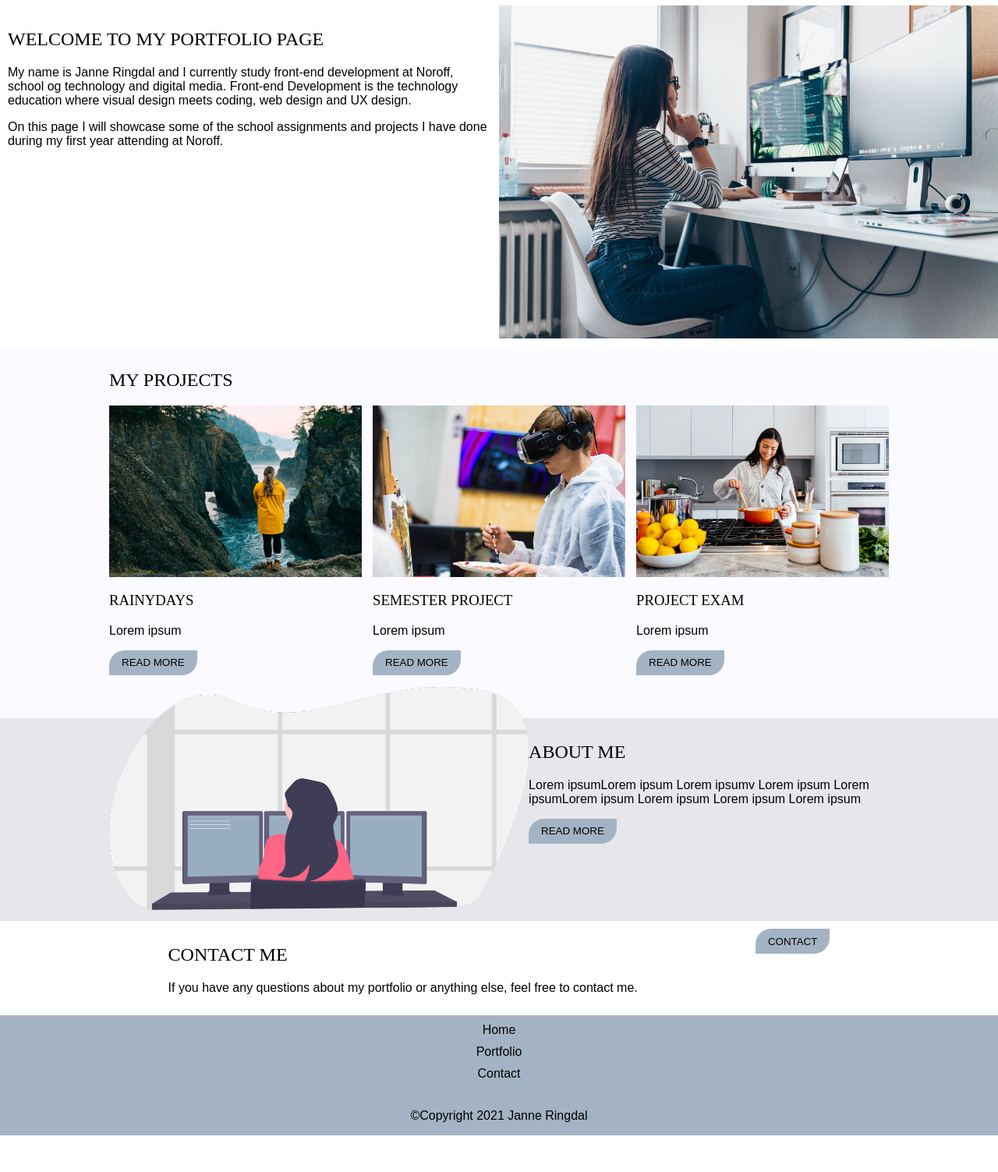
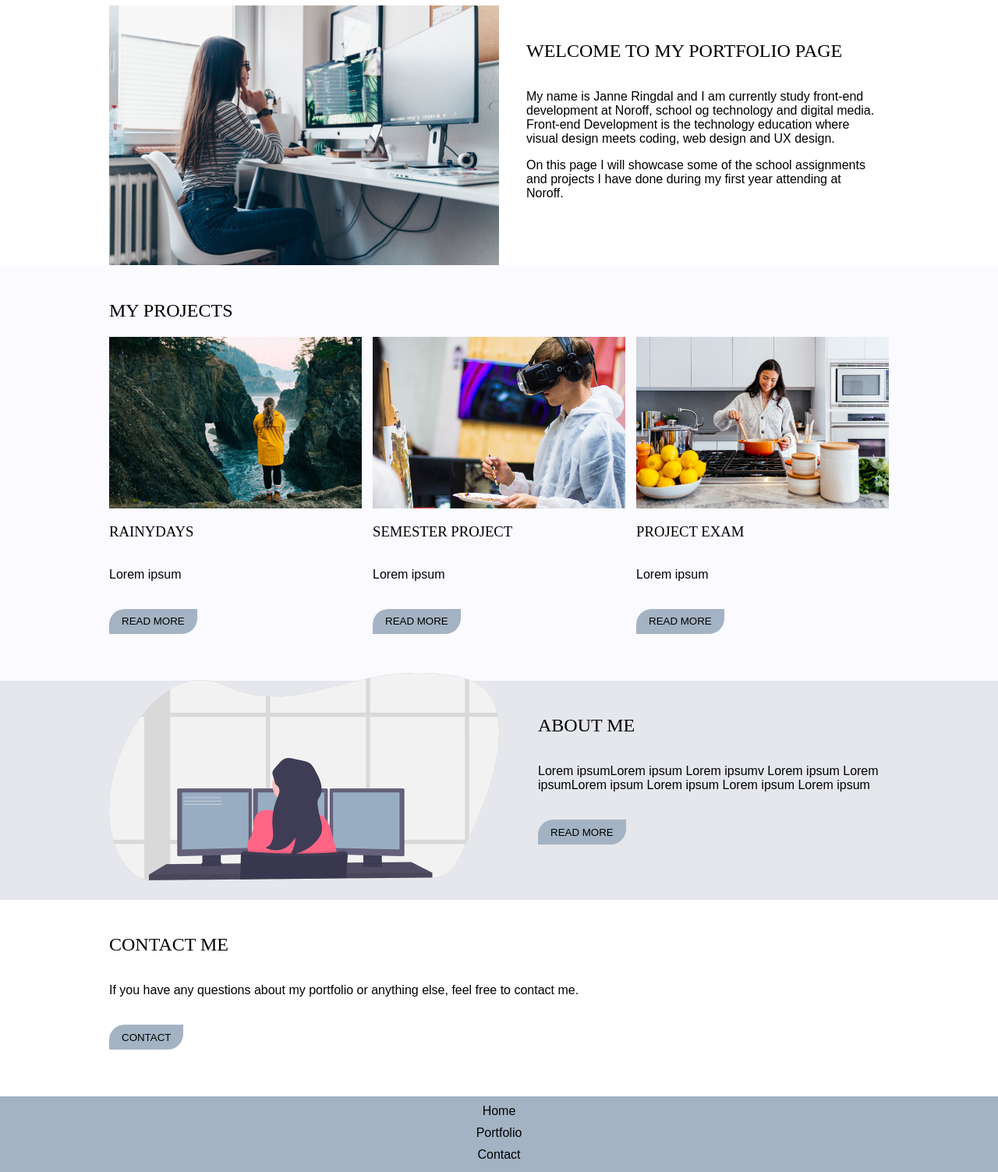
Before and after one commit to Janne-R/portfolio1, a plain HTML site: page index.html in a window 1280 px wide. Shown: the part 87-1590 px from the top of the page at 78% size. Before the commit the page ends 1543 px from the top, so only its background shows below. Drawn offline with Linux system fonts and the light colour scheme.

Commit message:
styling index page done

```diff
--- a/css/index.css
+++ b/css/index.css
@@ -1,21 +1,23 @@
-.home-hero {
+.hero_img {
   object-fit: cover;
   width: 100vw;
 }
 
 .projects {
   background-color: var(--color-light);
-  padding-bottom: 45px;
 }
 
-.hello {
+.about {
   background-color: var(--color-medium);
+}
+
+.about_content {
+  display: inline-block;
 }
 
 .illustration {
   width: 100%;
-  margin-top: -50px;
-  margin-right: 10px;
+  margin-top: -35px;
 }
 
 .bg-img {
@@ -27,19 +29,14 @@
   align-items: center;
 }
 
-.img-rainydays {
+.img_rainydays {
   background-image: url(../images/lady-yellow-rain.png);
 }
 
-.img-semester-project {
+.img_semesterProject {
   background-image: url(../images/billetto.jpg);
 }
 
-.img-exam {
+.img_exam {
   background-image: url(../images/jenny.jpg);
 }
-
-.contact {
-  display: flex;
-  justify-content: space-around;
-}
--- a/css/media.css
+++ b/css/media.css
@@ -1,5 +1,5 @@
 @media (min-width: 480px) {
-  .projects-list {
+  .projects_list {
     display: grid;
     grid-template-columns: 1fr 1fr;
     grid-gap: 14px;
@@ -7,35 +7,50 @@
 }
 
 @media (min-width: 768px) {
-  .hero {
-    display: flex;
-    flex-direction: row-reverse;
-    margin-bottom: 10px;
-  }
-
-  .home-hero {
-    width: 50vw;
-  }
-
-  .header-content,
-  .content {
+  .header_content,
+  .projects_content,
+  .hero,
+  .about_content,
+  .contact_content {
     max-width: 1000px;
     margin: auto;
   }
 
-  .hamburger-button {
+  .hero {
+    display: flex;
+  }
+
+  .hero_img {
+    width: 50%;
+    margin-right: 25px;
+  }
+
+  .button_hamburger {
     display: none;
   }
 
-  .nav-ul {
+  .nav {
     display: flex;
     flex-direction: row;
   }
-  .projects-list {
+
+  .projects_list {
     grid-template-columns: 1fr 1fr 1fr;
   }
 
-  .who-is {
+  .illustration {
+    width: 50%;
+  }
+
+  .about_content {
     display: flex;
   }
+
+  .about_text {
+    margin-left: 25px;
+  }
+
+  .illustration {
+    margin-right: 25px;
+  }
 }
--- a/css/styles.css
+++ b/css/styles.css
@@ -13,6 +13,11 @@ h4 {
   font-family: "Abolition", serif;
   font-weight: 500;
   text-transform: uppercase;
+  display: inline-block;
+}
+
+.logo {
+  width: 50%;
 }
 
 .header-sticky {
@@ -21,14 +26,14 @@ h4 {
   top: 0;
 }
 
-.header-content {
+.header_content {
   display: flex;
   justify-content: space-between;
   align-items: center;
   padding: 10px;
 }
 
-.hamburger-button {
+.button_hamburger {
   border: none;
   background-color: transparent;
   cursor: pointer;
@@ -38,11 +43,11 @@ h4 {
   font-size: x-large;
 }
 
-.nav-ul {
+.nav {
   display: none;
 }
 
-.nav-ul.show {
+.nav.show {
   display: flex;
   flex-direction: column;
   align-items: center;
@@ -54,12 +59,12 @@ h4 {
   margin: 0;
 }
 
-.nav-link {
+.nav_link {
   list-style-type: none;
   padding: 12px;
 }
 
-.nav-link a {
+.nav_link a {
   text-decoration-line: none;
   color: black;
   text-transform: uppercase;
@@ -69,15 +74,14 @@ h4 {
   text-decoration: underline !important;
 }
 
-.full-bleed {
-  margin-left: calc(50% - 50vw);
+.hero_content,
+.projects_content,
+.about_content,
+.contact_content {
+  padding: 25px 10px;
 }
 
-.content {
-  padding: 10px;
-}
-
-button {
+.button_cta {
   border-radius: 20px 0px 20px 0px;
   border: none;
   background-color: var(--color-dark);
@@ -87,9 +91,10 @@ button {
   display: flex;
   align-items: center;
   cursor: pointer;
+  margin: 35px 0;
 }
 
-button:hover {
+.button_cta:hover {
   border: 2px solid var(--color-dark);
   background-color: var(--color-medium);
 }
@@ -101,7 +106,7 @@ footer {
   align-items: center;
 }
 
-.footer-nav {
+.footer_nav {
   display: flex;
   flex-direction: column;
   align-items: center;
--- a/index.html
+++ b/index.html
@@ -15,97 +15,87 @@
 
 <body>
   <header class="header-sticky">
-    <div class="header-content">
+    <div class="header_content">
       <a href="index.html"><img class="logo" src="images/JANNE kopi.png" alt="Janne logo"></a>
-      <nav class="header-nav">
-        <button class="hamburger-button hamburger-open" tabindex="0" id="hamburger" aria-label="hamburger menu">
+      <nav>
+        <button class="button_hamburger" tabindex="0" aria-label="hamburger menu">
           <i class="fas fa-bars"></i>
         </button>
-        <ul class="nav-ul">
-          <li class="nav-link"> <a href="index.html" class="active">Home</a></li>
-          <li class="nav-link"> <a href="portfolio.html">Portfolio</a></li>
-          <li class="nav-link"> <a href="contact.html">Contact</a></li>
+        <ul class="nav">
+          <li class="nav_link"> <a href="index.html" class="active">Home</a></li>
+          <li class="nav_link"> <a href="portfolio.html">Portfolio</a></li>
+          <li class="nav_link"> <a href="contact.html">Contact</a></li>
         </ul>
       </nav>
     </div>
   </header>
   <main>
-    <div class="hero">
-      <img src="images/homeimg.jpg" alt="Girl on computer developing" class="home-hero full-bleed">
-      <section>
-        <div class="content">
+    <section class="hero">
+      <img src="images/homeimg.jpg" alt="Girl on computer developing" class="hero_img">
+      <div class="hero_content">
         <h1>Welcome to my portfolio page</h1>
-          <p>My name is Janne Ringdal and I currently study front-end development at Noroff, school og technology and
+        <p>My name is Janne Ringdal and I am currently study front-end development at Noroff, school og technology and
           digital
           media. Front-end Development is the technology education where visual design meets coding, web design and UX
           design.</p>
         <p>On this page I will showcase some of the school assignments and projects I have done during my first year
           attending at Noroff.</p>
       </div>
-    </div>
     </section>
-    <section class="projects full-bleed">
-      <div class="content">
+    <section class="projects">
+      <div class="projects_content">
         <h2>My projects</h2>
-        <div class="projects-list">
+        <div class="projects_list">
           <div>
-            <div class="bg-img img-rainydays"></div>
+            <div class="bg-img img_rainydays"></div>
             <h3>Rainydays</h3>
             <p>Lorem ipsum</p>
-            <button>Read more</button>
+            <button class="button_cta">Read more</button>
           </div>
           <div>
-            <div class="bg-img img-semester-project"></div>
+            <div class="bg-img img_semesterProject"></div>
             <h3>Semester project</h3>
             <p>Lorem ipsum</p>
-            <button>Read more</button>
+            <button class="button_cta">Read more</button>
           </div>
           <div>
-            <div class="bg-img img-exam"></div>
+            <div class="bg-img img_exam"></div>
             <h3>Project exam</h3>
             <p>Lorem ipsum</p>
-            <button>Read more</button>
+            <button class="button_cta">Read more</button>
           </div>
         </div>
       </div>
     </section>
-    <section class="hello full-bleed">
-      <div class="content who-is">
-        <div>
+    <section class="about">
+      <div class="about_content">
         <img class="illustration" src="images/undraw_programmer_imem.png" alt="">
-        </div>
-        <div>
+        <div class="about_text">
           <h2>About me</h2>
           <p>Lorem ipsumLorem ipsum Lorem ipsumv Lorem ipsum Lorem ipsumLorem ipsum Lorem ipsum Lorem ipsum Lorem ipsum
           </p>
-          <button>Read more</button>
+          <button class="button_cta">Read more</button>
         </div>
 
       </div>
-
-
     </section>
-    <section class="test full-bleed">
-      <div class="content contact">
-
+    <section class="contact">
+      <div class="contact_content">
         <div>
           <h2>Contact me</h2>
           <p>If you have any questions about my portfolio or anything else, feel free to contact me.</p>
         </div>
-
-        <button>Contact</button>
+        <button class="button_cta">Contact</button>
       </div>
-
     </section>
-
   </main>
   <footer>
-    <div class="footer-nav">
+    <div class="footer_nav">
       <a href="index.html">Home</a>
       <a href="portfolio.html">Portfolio</a>
       <a href="contact.html">Contact</a>
     </div>
-    <div class="footer-copyright">
+    <div class="footer_copyright">
       <p>©Copyright 2021 Janne Ringdal</p>
     </div>
   </footer>
--- a/js/lib/hamburgerMenu.js
+++ b/js/lib/hamburgerMenu.js
@@ -1,5 +1,5 @@
-const hamburgerButton = document.querySelector(".hamburger-button");
-const navUl = document.querySelector(".nav-ul");
+const hamburgerButton = document.querySelector(".button_hamburger");
+const navUl = document.querySelector(".nav");
 
 hamburgerButton.addEventListener("click", () => {
   navUl.classList.toggle("show");
```
Lines whose indentation alone changed are shown as unchanged.
